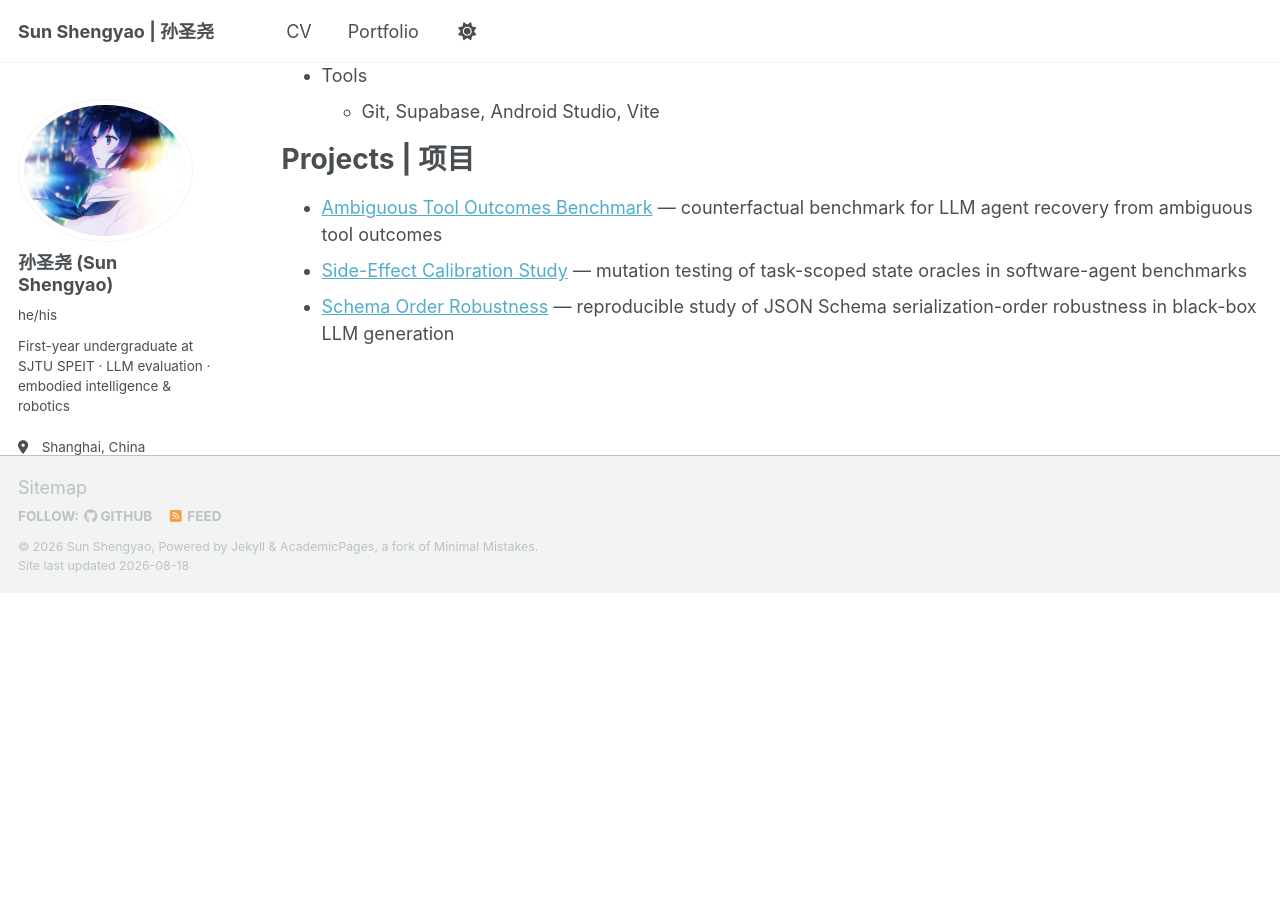
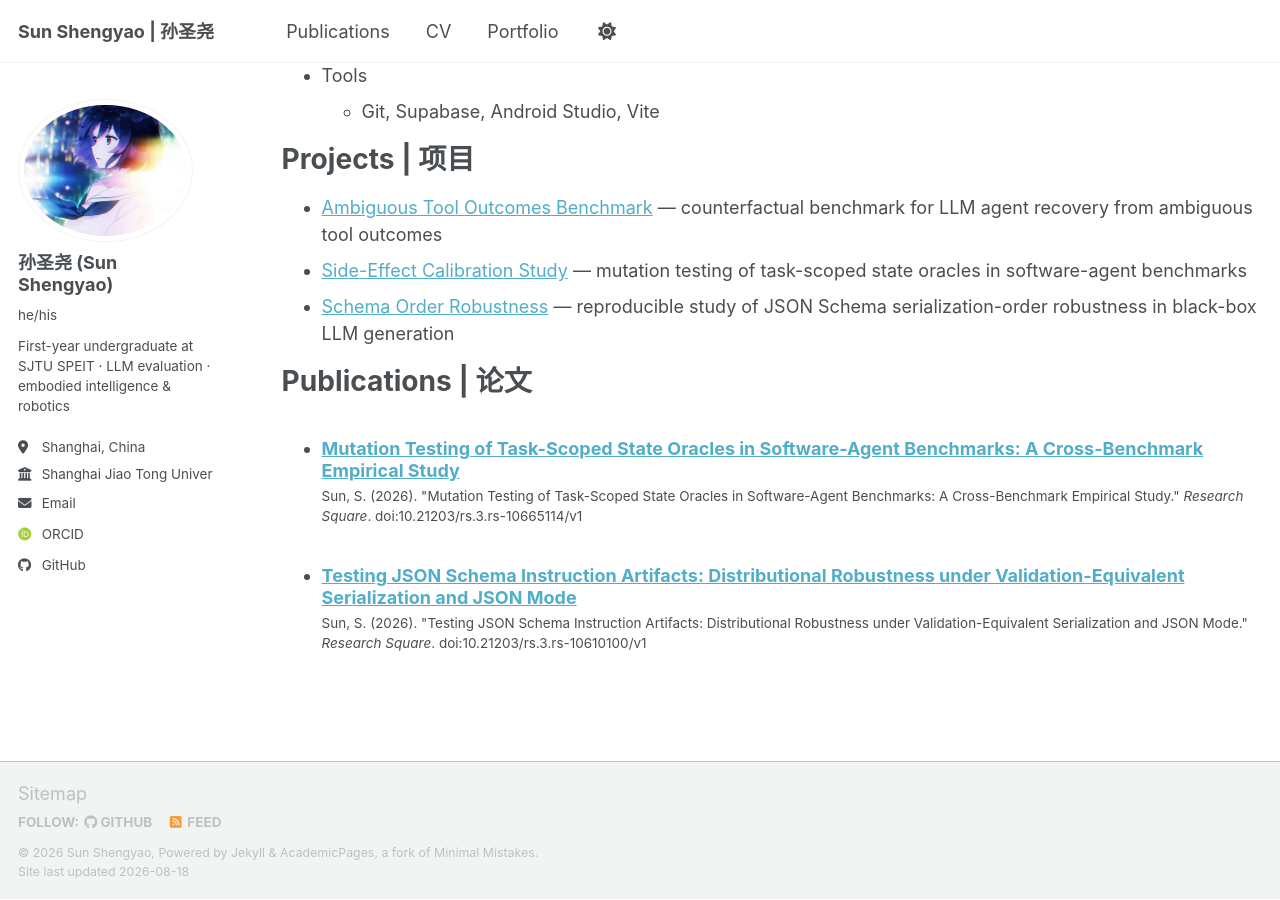
Before and after one commit to shushuyang231/shushuyang231.github.io, a Jekyll site: the page built from _pages/cv.md, in a window 1280 px wide and 900 px high, scrolled down 649 px. Built offline with Jekyll 4.4.1, drawn with Linux system fonts in a browser that asks for light colours; some web fonts are replaced; a script bundle is joined from its source files by our own code; library files that are not in the unit come from our copies; before the commit the page ends 1242 px from its top, so only the background shows below that.

Commit message:
Add publications from ORCID, restore French study notes as portfolio entries
- Add two Research Square preprints to _publications/
- Restore French grammar PDFs with ASCII filenames under files/
- Add French study notes portfolio entry
- Re-add Publications to navigation
- Mention preprints in about page and CV

```diff
--- a/_data/navigation.yml
+++ b/_data/navigation.yml
@@ -8,6 +8,9 @@
 #      Markdown formatted page while the second is generated using JSON.
 
 main:
+  - title: "Publications"
+    url: /publications/
+
   - title: "CV"
     url: /cv/
 
--- a/_pages/cv.md
+++ b/_pages/cv.md
@@ -36,3 +36,9 @@
 * [Ambiguous Tool Outcomes Benchmark](https://github.com/shushuyang231/ambiguous-tool-outcomes-benchmark) — counterfactual benchmark for LLM agent recovery from ambiguous tool outcomes
 * [Side-Effect Calibration Study](https://github.com/shushuyang231/side-effect-calibration-study) — mutation testing of task-scoped state oracles in software-agent benchmarks
 * [Schema Order Robustness](https://github.com/shushuyang231/schema-order-robustness) — reproducible study of JSON Schema serialization-order robustness in black-box LLM generation
+
+Publications | 论文
+======
+  <ul>{% for post in site.publications reversed %}
+    {% include archive-single-cv.html %}
+  {% endfor %}</ul>
--- /dev/null
+++ b/_publications/2026-08-12-schema-serialization-robustness.md
@@ -0,0 +1,14 @@
+---
+title: "Testing JSON Schema Instruction Artifacts: Distributional Robustness under Validation-Equivalent Serialization and JSON Mode"
+collection: publications
+permalink: /publication/2026-08-12-schema-serialization-robustness
+excerpt: 'An empirical study of how validation-equivalent JSON Schema serialization order affects black-box LLM generation, with practical guidelines for schema design.'
+date: 2026-08-12
+venue: 'Research Square (preprint)'
+paperurl: 'https://doi.org/10.21203/rs.3.rs-10610100/v1'
+citation: 'Sun, S. (2026). &quot;Testing JSON Schema Instruction Artifacts: Distributional Robustness under Validation-Equivalent Serialization and JSON Mode.&quot; <i>Research Square</i>. doi:10.21203/rs.3.rs-10610100/v1'
+---
+
+An empirical study of how JSON Schema serialization order affects the quality of black-box LLM generation, showing distributional robustness differences under validation-equivalent serializations and JSON mode. Code is available in the [schema-order-robustness](https://github.com/shushuyang231/schema-order-robustness) repository.
+
+[Download preprint](https://doi.org/10.21203/rs.3.rs-10610100/v1)
--- /dev/null
+++ b/_publications/2026-08-18-mutation-testing-state-oracles.md
@@ -0,0 +1,14 @@
+---
+title: "Mutation Testing of Task-Scoped State Oracles in Software-Agent Benchmarks: A Cross-Benchmark Empirical Study"
+collection: publications
+permalink: /publication/2026-08-18-mutation-testing-state-oracles
+excerpt: 'A cross-benchmark empirical study applying mutation testing to task-scoped state oracles to calibrate the reliability of software-agent benchmarks.'
+date: 2026-08-18
+venue: 'Research Square (preprint)'
+paperurl: 'https://doi.org/10.21203/rs.3.rs-10665114/v1'
+citation: 'Sun, S. (2026). &quot;Mutation Testing of Task-Scoped State Oracles in Software-Agent Benchmarks: A Cross-Benchmark Empirical Study.&quot; <i>Research Square</i>. doi:10.21203/rs.3.rs-10665114/v1'
+---
+
+A cross-benchmark empirical study that applies mutation testing to task-scoped state oracles, measuring how well benchmarks detect unintended side effects and calibrating oracle reliability across software-agent evaluation suites. Code is available in the [side-effect-calibration-study](https://github.com/shushuyang231/side-effect-calibration-study) repository.
+
+[Download preprint](https://doi.org/10.21203/rs.3.rs-10665114/v1)
```
Also changed, not shown: _pages/about.md (+1 -1 lines), _portfolio/french-study-notes.md (added, +14 -0 lines), 4 other files.
